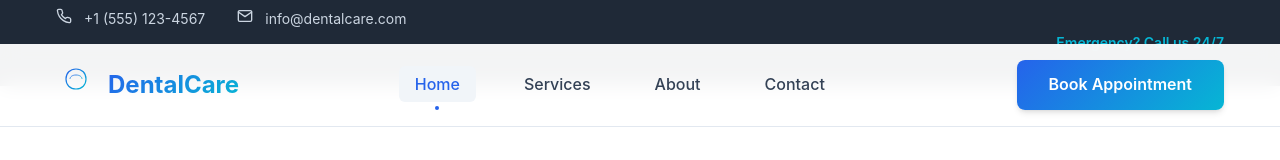
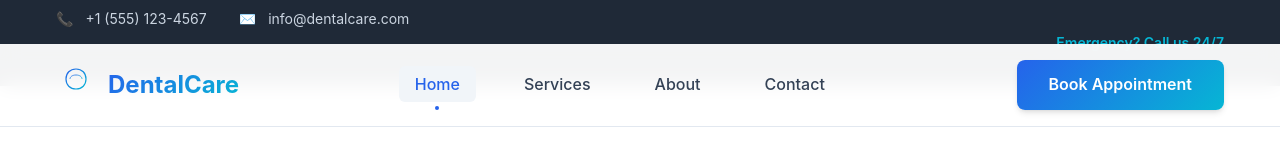
Before and after one commit to ahmerzulfiqar06/dental-manage-system, a React (Create React App) app in the folder dental-frontend/: page / in a window 1280 px wide. Shown: the top 160 px of the page. Built offline with nearby package versions, Linux system fonts and the light colour scheme.

Commit message:
Quick fix: Replace React Icons in Navbar and start Booking page emoji conversion

```diff
--- a/dental-frontend/src/components/Navbar.tsx
+++ b/dental-frontend/src/components/Navbar.tsx
@@ -1,7 +1,7 @@
 import React, { useState, useEffect } from 'react';
 import { Link, useLocation } from 'react-router-dom';
 import { motion, AnimatePresence } from 'framer-motion';
-import { FiMenu, FiX, FiPhone, FiMail } from 'react-icons/fi';
+
 import './Navbar.css';
 
 const Navbar: React.FC = () => {
@@ -38,11 +38,11 @@ const Navbar: React.FC = () => {
           <div className="top-bar-content">
             <div className="contact-info">
               <div className="contact-item">
-                <FiPhone size={16} />
+                <span>📞</span>
                 <span>+1 (555) 123-4567</span>
               </div>
               <div className="contact-item">
-                <FiMail size={16} />
+                <span>✉️</span>
                 <span>info@dentalcare.com</span>
               </div>
             </div>
@@ -129,7 +129,7 @@ const Navbar: React.FC = () => {
               onClick={() => setIsOpen(!isOpen)}
               aria-label="Toggle menu"
             >
-              {isOpen ? <FiX size={24} /> : <FiMenu size={24} />}
+{isOpen ? '✕' : '☰'}
             </button>
           </div>
         </div>
--- a/dental-frontend/src/pages/Booking.tsx
+++ b/dental-frontend/src/pages/Booking.tsx
@@ -1,7 +1,7 @@
 import React, { useState } from 'react';
 import { motion } from 'framer-motion';
 import { useForm } from 'react-hook-form';
-import { FiCalendar, FiClock, FiUser, FiPhone, FiMail, FiMessageSquare, FiCheck } from 'react-icons/fi';
+// Icons replaced with emojis for TypeScript compatibility
 import './Booking.css';
 
 interface BookingForm {
@@ -67,7 +67,7 @@ const Booking: React.FC = () => {
               animate={{ scale: 1 }}
               transition={{ duration: 0.6, delay: 0.2 }}
             >
-              <FiCheck size={64} />
+✅
             </motion.div>
             <motion.h1
               initial={{ opacity: 0, y: 20 }}
```
